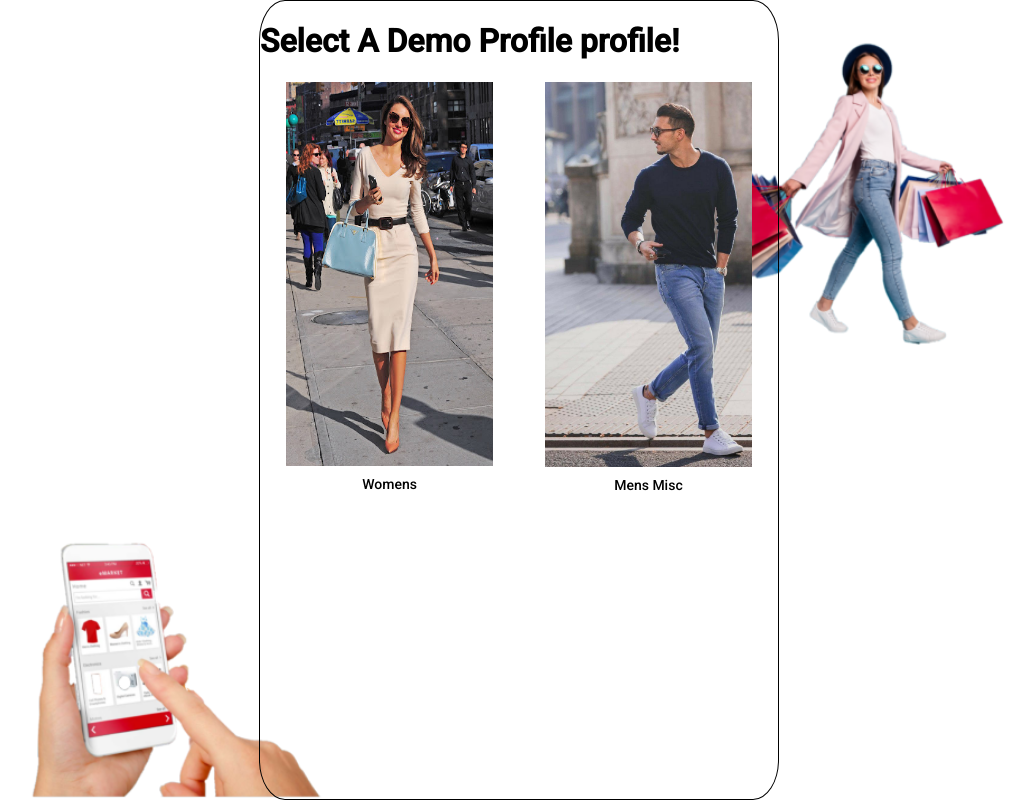
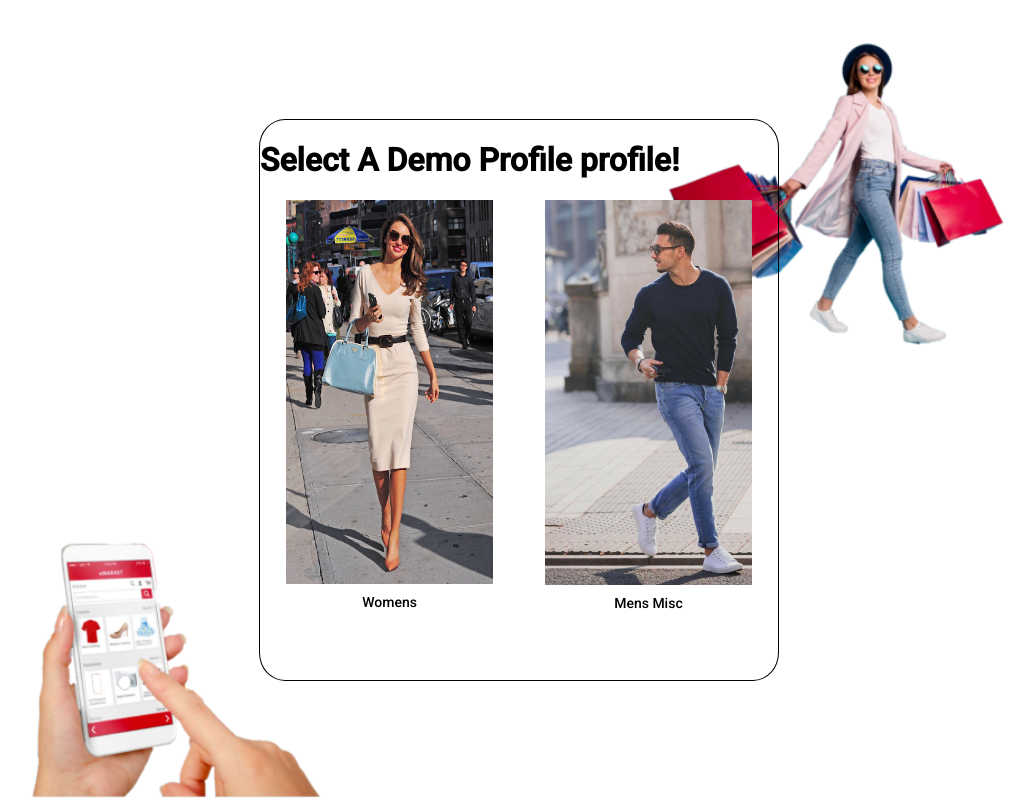
Before and after one commit to Michch333/ProjectDropShop, an Angular app in the folder VirtualShopper/: page / in a window 1280 px wide. Shown: the whole page, without its empty margins (121-1156 px from the left). Built offline with nearby package versions, Linux system fonts and the light colour scheme.

Commit message:
Moved styling to css file

```diff
--- a/VirtualShopper/src/app/app.component.css
+++ b/VirtualShopper/src/app/app.component.css
@@ -5,6 +5,10 @@
     background-repeat: no-repeat;
     background-size: contain;
     background-position: center;
+    display: flex;
+    flex-direction: column;
+    justify-content: space-evenly;
+    align-items: center;
 }
 
 #mensContainer {
```
